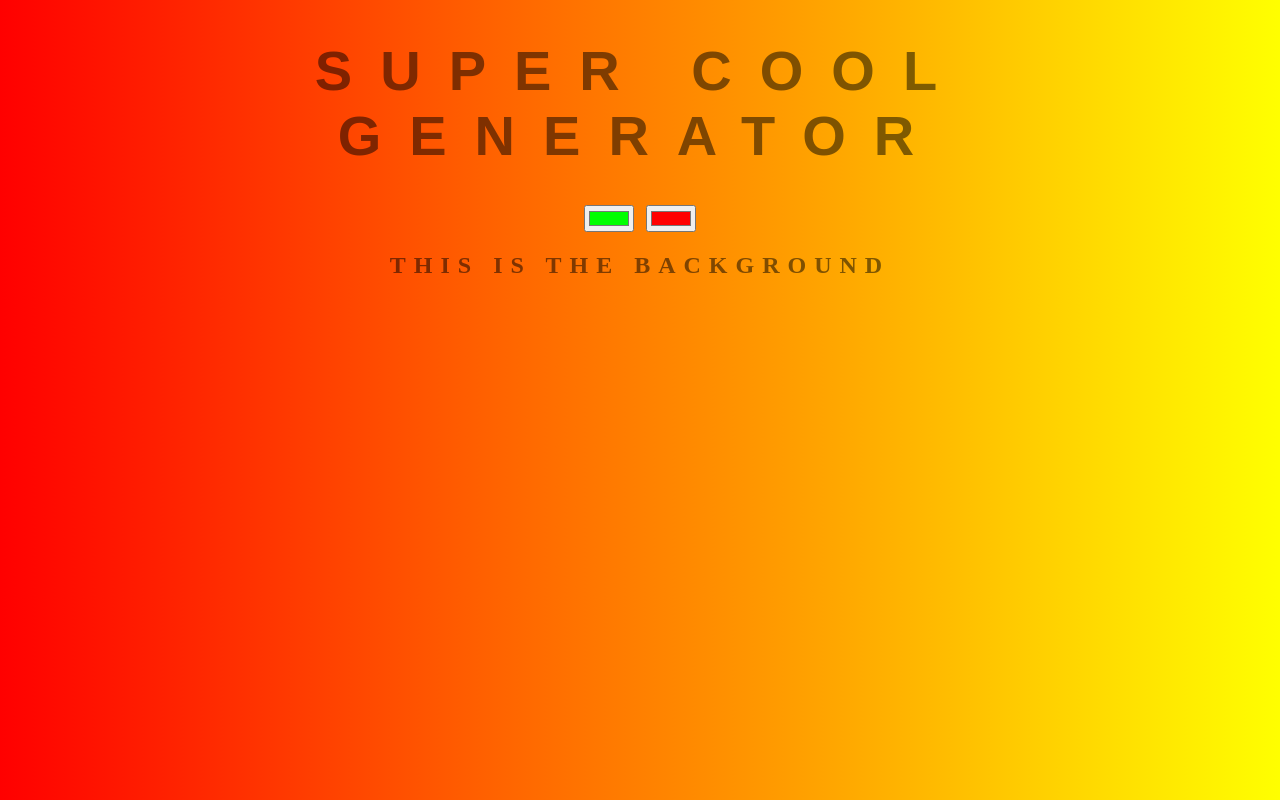
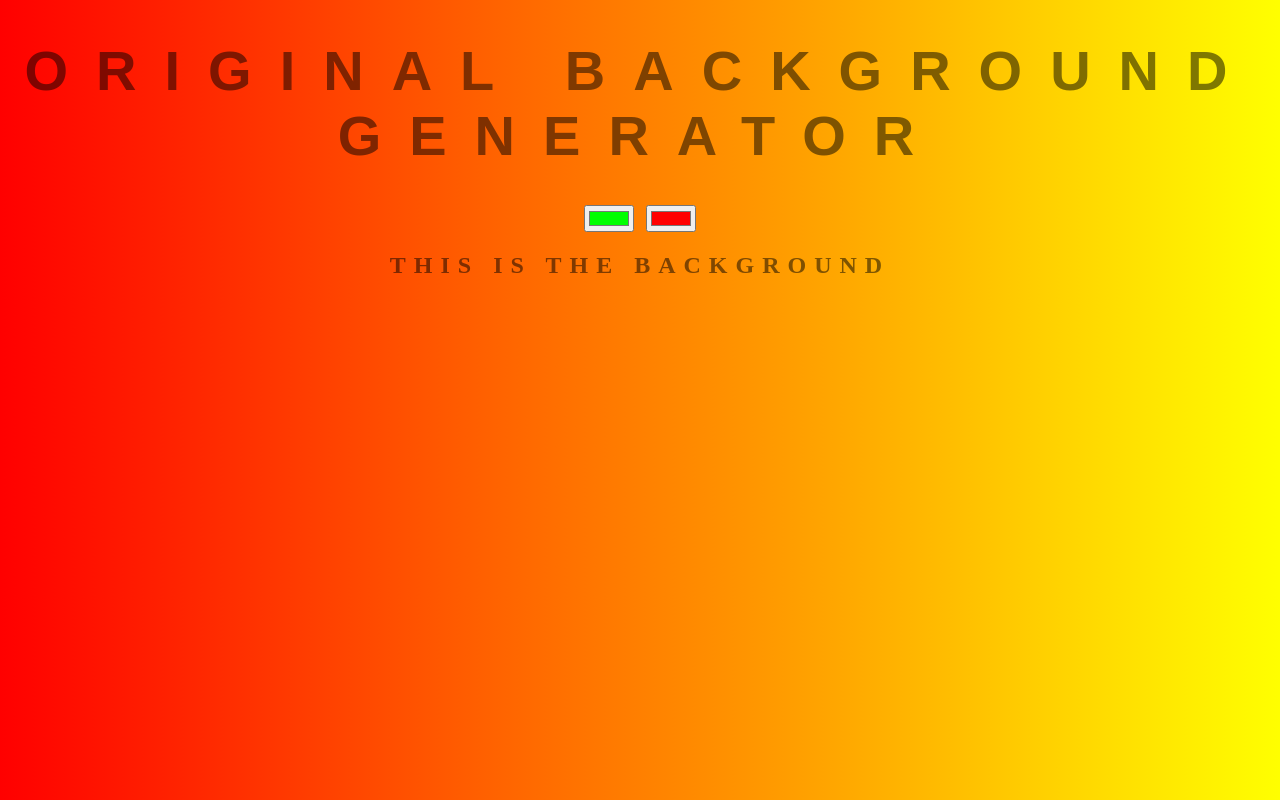
Before and after one commit to Winston6079/background-generator, a plain HTML site: page index.html in a window 1280 px wide. Drawn offline with Linux system fonts and the light colour scheme.

Commit message:
reverting to original

```diff
--- a/index.html
+++ b/index.html
@@ -5,7 +5,7 @@
 	<link rel="stylesheet" type="text/css" href="style.css">
 </head>
 <body id="gradient">
-	<h1>Super Cool Generator</h1>
+	<h1>Original Background Generator</h1>
 	<input oninput="setGradient()" class="color1" type="color" name="color1" value="#00ff00">
 	<input oninput="setGradient()" class="color2" type="color" name="color2" value="#ff0000">
 	<h2>This is the Background</h2>
```
